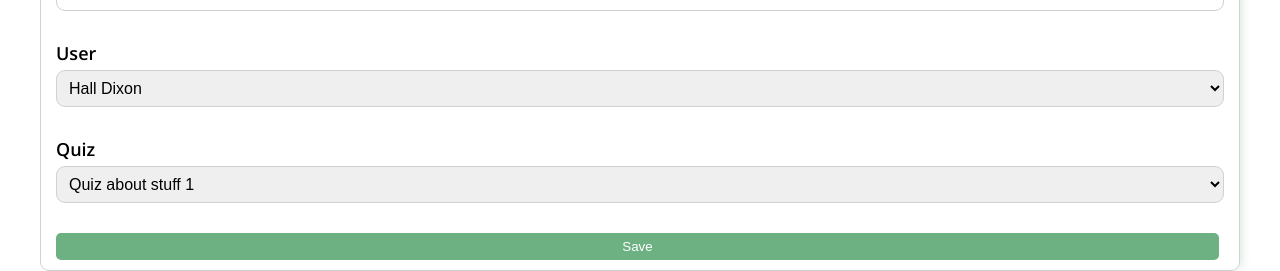
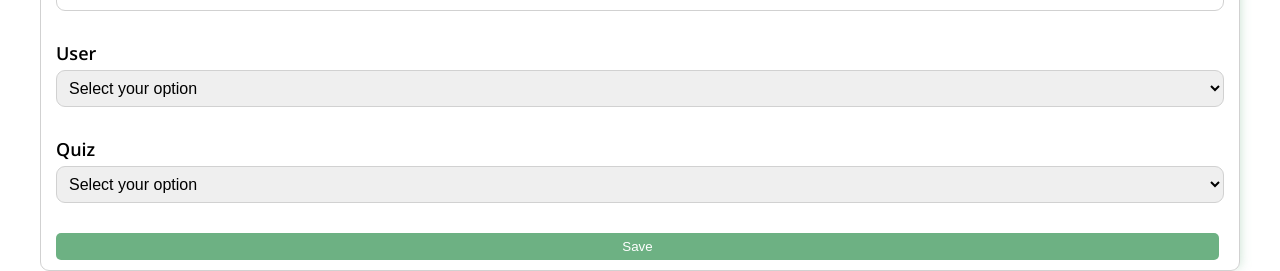
Before and after one commit to lukaskup/quiz-app, a React (Create React App) app: page /userQuiz/add in a window 1280 px wide. Shown: the part 441-712 px from the top of the page. Built offline with nearby package versions, Linux system fonts and the light colour scheme.

Commit message:
gitignore vs code, minor fixes

```diff
--- a/src/components/Quiz/QuizView.tsx
+++ b/src/components/Quiz/QuizView.tsx
@@ -37,7 +37,7 @@ export const QuizView = () => {
                     <span>{quiz?.image_url ? quiz?.image_url : '-'}</span>
                 </ViewInfo>
             </ViewContainer>
-            <UserQuizList userQuizzes={userQuizzes} title={<h2>Quiz attempts</h2>} />
+            <UserQuizList userQuizzes={userQuizzes} title={<h2>Quiz attempts</h2>} dontShow={['quiz']} />
         </>
     );
 };
--- a/src/components/UserQuiz/UserQuizForm.tsx
+++ b/src/components/UserQuiz/UserQuizForm.tsx
@@ -50,9 +50,14 @@ export const UserQuizForm = ({ type }: UserQuizFormProps) => {
                 </div>
                 <div>
                     <label>User</label>
-                    <select>
+                    <select title="user option">
+                        <option value="">Select your option</option>
                         {users.map((user) => (
-                            <option key={`user-${user.id}`} value={user.id}>
+                            <option
+                                key={`user-${user.id}`}
+                                value={user.id}
+                                selected={type === UserQuizFormTypes.edit && user.id === userQuiz?.user.id}
+                            >
                                 {`${user.firstname} ${user.lastname}`}
                             </option>
                         ))}
@@ -60,9 +65,14 @@ export const UserQuizForm = ({ type }: UserQuizFormProps) => {
                 </div>
                 <div>
                     <label>Quiz</label>
-                    <select>
+                    <select title="quiz option">
+                        <option value="">Select your option</option>
                         {quizzes.map((quiz) => (
-                            <option key={`quiz-${quiz.id}`} value={quiz.id}>
+                            <option
+                                key={`quiz-${quiz.id}`}
+                                value={quiz.id}
+                                selected={type === UserQuizFormTypes.edit && quiz.id === userQuiz?.quiz.id}
+                            >
                                 {`${quiz.name}`}
                             </option>
                         ))}
--- a/src/components/UserQuiz/UserQuizList.tsx
+++ b/src/components/UserQuiz/UserQuizList.tsx
@@ -35,7 +35,7 @@ export const UserQuizList = ({ userQuizzes, title, dontShow }: UserQuizListProps
                         <th>rating</th>
                         <th>score</th>
                         {!dontShow?.includes('user') ? <th>user</th> : ''}
-                        <th>quiz</th>
+                        {!dontShow?.includes('quiz') ? <th>quiz</th> : ''}
                         <th>Actions</th>
                     </tr>
                 </thead>
@@ -55,9 +55,13 @@ export const UserQuizList = ({ userQuizzes, title, dontShow }: UserQuizListProps
                             ) : (
                                 ''
                             )}
-                            <td>
-                                <Link to={`/quiz/view/${userQuiz.quiz.id}`}>{userQuiz.quiz.name}</Link>
-                            </td>
+                            {!dontShow?.includes('quiz') ? (
+                                <td>
+                                    <Link to={`/quiz/view/${userQuiz.quiz.id}`}>{userQuiz.quiz.name}</Link>
+                                </td>
+                            ) : (
+                                ''
+                            )}
                             <td>
                                 <ButtonLink to={`/userQuiz/view/${userQuiz.id}`}>View</ButtonLink>
                                 <ButtonLink to={`/userQuiz/edit/${userQuiz.id}`}>Edit</ButtonLink>
--- a/src/components/UserQuiz/UserQuizView.tsx
+++ b/src/components/UserQuiz/UserQuizView.tsx
@@ -39,13 +39,15 @@ export const UserQuizView = () => {
                 <ViewInfo>
                     <span>User</span>
                     <span>
-                        <Link to={`/quiz/view/${userQuiz?.user.id}`}>{userQuiz?.user.id}</Link>
+                        <Link
+                            to={`/quiz/view/${userQuiz?.user.id}`}
+                        >{`${userQuiz?.user.firstname} ${userQuiz?.user.lastname}`}</Link>
                     </span>
                 </ViewInfo>
                 <ViewInfo>
                     <span>Quiz</span>
                     <span>
-                        <Link to={`/quiz/view/${userQuiz?.quiz.id}`}>{userQuiz?.quiz.id}</Link>
+                        <Link to={`/quiz/view/${userQuiz?.quiz.id}`}>{userQuiz?.quiz.name}</Link>
                     </span>
                 </ViewInfo>
             </ViewContainer>
```
Also changed, not shown: 2 other files (tests, documents, lock files or other folders).
